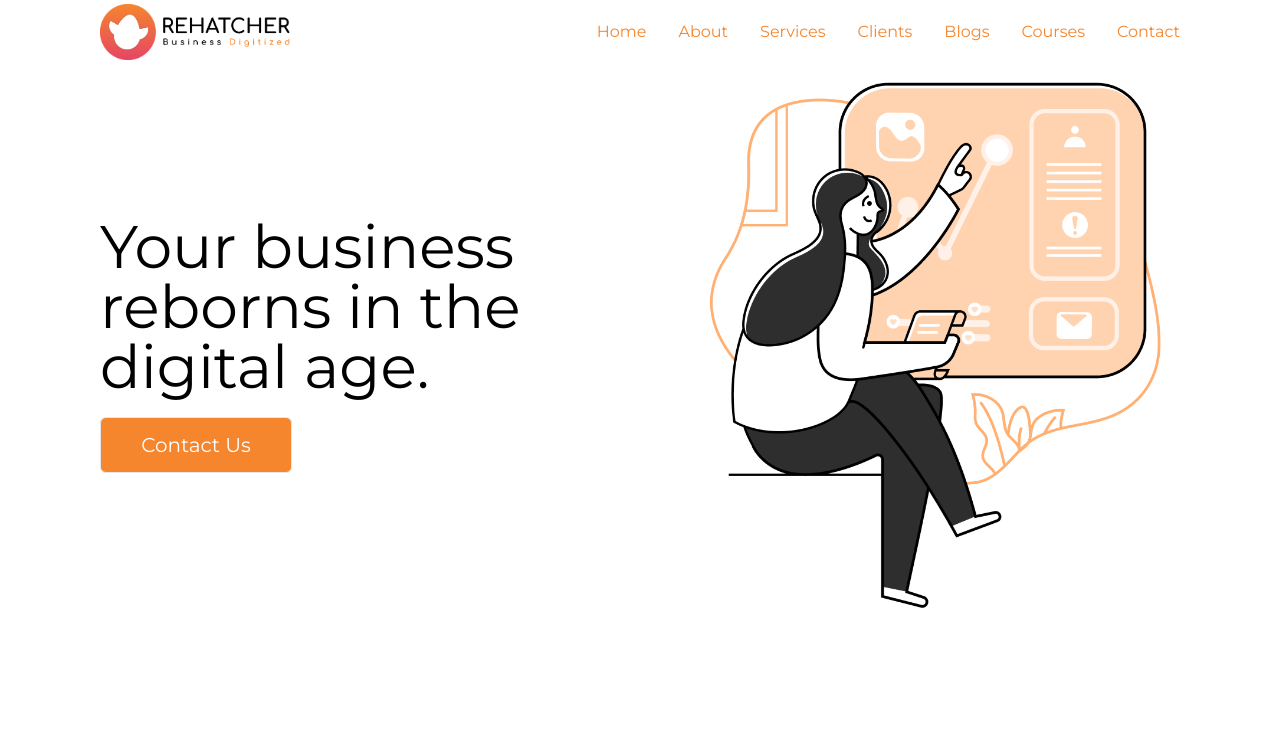
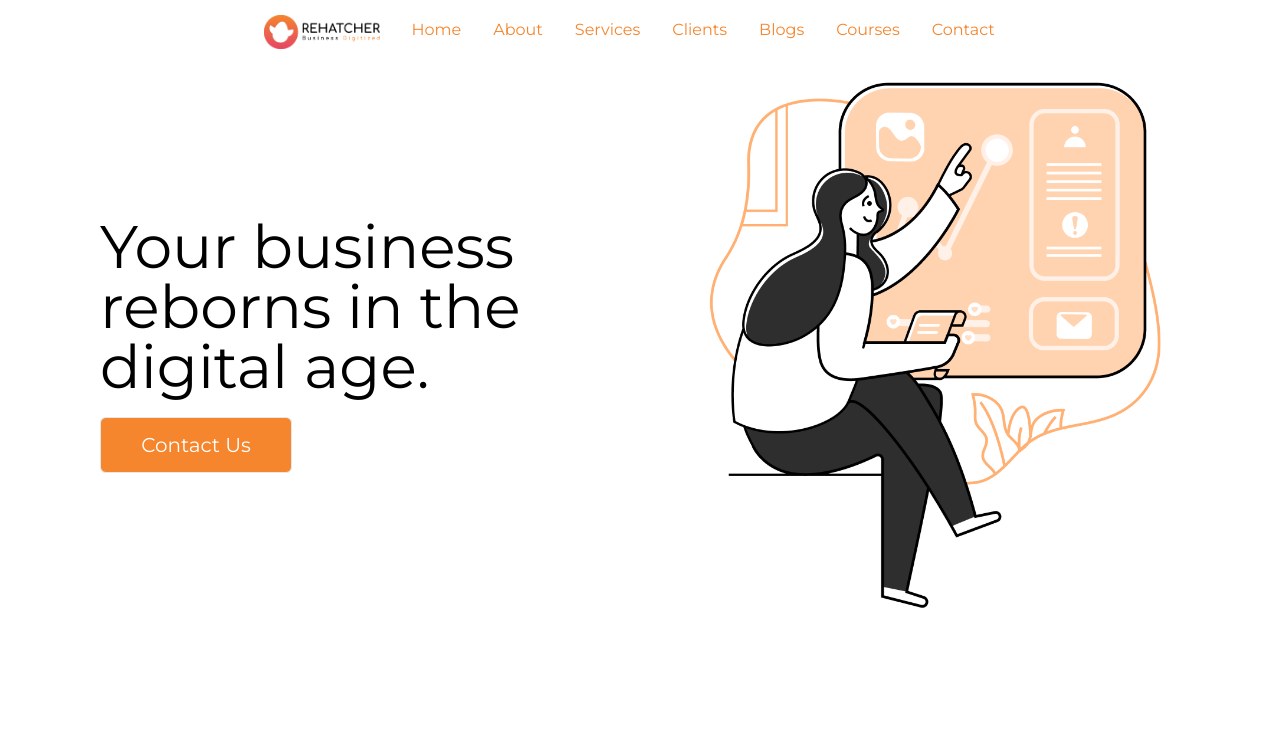
Before and after one commit to rehatcher/rehatcher-gatsby, a Gatsby site: page / in a window 1280 px wide. Shown: the top 737 px of the page. Built offline with nearby package versions, Linux system fonts and the light colour scheme; Gatsby itself is replaced by a stand-in of ours.

Commit message:
fixed navbar mobile

```diff
--- a/src/components/Dropdown.js
+++ /dev/null
@@ -1,40 +0,0 @@
-import React from "react"
-
-const Dropdown = ({ isOpen, toggle }) => {
-  const DEV_MODE = process.env.NODE_ENV === "development"
-
-  return (
-    <div
-      className={isOpen ? "grid grid-rows-4 relative text-center items-center bg-white/[0.8] text-[#f5862e]" : "hidden"}
-      onClick={toggle}
-    >
-      <a className="scroll-smooth" href="/#home">
-        Home
-      </a>
-      <a className="scroll-smooth" href="/#about">
-        About
-      </a>
-      <a className="scroll-smooth" href="/#service">
-        Services
-      </a>
-      <a className="scroll-smooth" href="/#client">
-        Clients
-      </a>
-      {DEV_MODE && (
-        <>
-          <a className="scroll-smooth " href="/blog">
-            Blogs
-          </a>
-          <a className="scroll-smooth" href="/courses">
-            Courses
-          </a>
-        </>
-      )}
-      <a className="scroll-smooth" href="/#contact">
-        Contact
-      </a>
-    </div>
-  )
-}
-
-export default Dropdown
--- a/src/components/Navbar.js
+++ b/src/components/Navbar.js
@@ -1,66 +1,63 @@
-import React from "react"
+import React, { useState } from "react"
+import { FaBars, FaTimes } from "react-icons/fa"
 import Logo from "../images/nav-logo.png"
 
-const Navbar = ({ toggle }) => {
+const Navbar = () => {
+  const [open, setOpen] = useState(false)
   const DEV_MODE = process.env.NODE_ENV === "development"
 
   return (
     <>
-      <nav className="flex fixed items-center justify-between h-12 md:h-16 bg-white/[0.8] z-10 w-full text-[#f5862e]">
-        <div className="flex px-[50px] md:px-[100px]">
+      <nav className="flex fixed bg-white/[0.8] items-center justify-center w-full h-16 top-0 md:px-[100px] text-[#f5862e] z-10">
+        <div className="flex items-center justify-between">
           <div>
-            <a href="/#home" className="flex cursor-pointer py-2">
-              <img src={Logo} alt="Logo" className="h-10 md:h-14" />
+            <a href="/#home" className="flex cursor-pointer px-[50px] md:px-0">
+              <img
+                src={Logo}
+                alt="Logo"
+                className="h-[40px] object-scale-down"
+              />
             </a>
-          </div>
           </div>
 
           <div
-          className="flex md:hidden cursor-pointer px-[50px]"
-          onClick={toggle}
+            onClick={() => setOpen(!open)}
+            className="flex md:hidden cursor-pointer px-[50px] md:px-0"
           >
-          <svg
-            className="w-7 h-7"
-            fill="none"
-            stroke="currentColor"
-            viewBox="0 0 24 24"
-            xmlns="http://www.w3.org/2000/svg"
-          >
-            <path
-              strokeLinecap="round"
-              strokeLinejoin="round"
-              strokeWidth={2}
-              d="M4 6h16M4 12h16M4 18h16"
-            />
-          </svg>
+            {open ? <FaTimes /> : <FaBars />}
           </div>
 
-        <div className="hidden md:block no-underline cursor-pointer px-[50px] md:px-[100px]">
-          <a className="scroll-smooth" href="/#home">
-            Home
-          </a>
-          <a className="scroll-smooth ml-8" href="/#about">
-            About
-          </a>
-          <a className="scroll-smooth ml-8" href="/#service">
-            Services
-          </a>
-          <a className="scroll-smooth ml-8" href="/#client">
-            Clients
-          </a>
+          <ul
+            className={`bg-white/[0.8] flex flex-col md:flex-row items-center absolute md:static text-center w-full transition-all duration-500 ease-in ${
+              open ? "top-full" : "top-[-1000px]"
+            }`}
+          >
+            <li className="cursor-pointer h-7 md:ml-8">
+              <a href="/#home">Home</a>
+            </li>
+            <li className="cursor-pointer h-7 md:ml-8">
+              <a href="/#about">About</a>
+            </li>
+            <li className="cursor-pointer h-7 md:ml-8">
+              <a href="/#service">Services</a>
+            </li>
+            <li className="cursor-pointer h-7 md:ml-8">
+              <a href="/#client">Clients</a>
+            </li>
             {DEV_MODE && (
               <>
-              <a className="scroll-smooth ml-8" href="/blog">
-                Blogs
-              </a>
-              <a className="scroll-smooth ml-8" href="/courses">
-                Courses
-              </a>
+                <li className="cursor-pointer h-7 md:ml-8">
+                  <a href="/blog">Blogs</a>
+                </li>
+                <li className="cursor-pointer h-7 md:ml-8">
+                  <a href="/courses">Courses</a>
+                </li>
               </>
             )}
-          <a className="scroll-smooth ml-8" href="/#contact">
-            Contact
-          </a>
+            <li className="cursor-pointer h-7 md:ml-8">
+              <a href="/#contact">Contact</a>
+            </li>
+          </ul>
         </div>
       </nav>
     </>
--- a/src/components/layout.js
+++ b/src/components/layout.js
@@ -1,19 +1,12 @@
-import React, { useState } from "react"
+import React from "react"
 import Navbar from "./Navbar"
-import Dropdown from "./Dropdown"
 import Footer from "./Footer"
 import CookieConsent from "react-cookie-consent"
 
 const Layout = ({ children }) => {
-  const [isOpen, setIsOpen] = useState(false)
-
-  const toggle = () => {
-    setIsOpen(!isOpen)
-  }
   return (
     <>
-      <Navbar toggle={toggle} />
-      <Dropdown isOpen={isOpen} toggle={toggle} />
+      <Navbar />
       <main>{children}</main>
       <Footer />
       <CookieConsent
```
Lines whose indentation alone changed are shown as unchanged.
